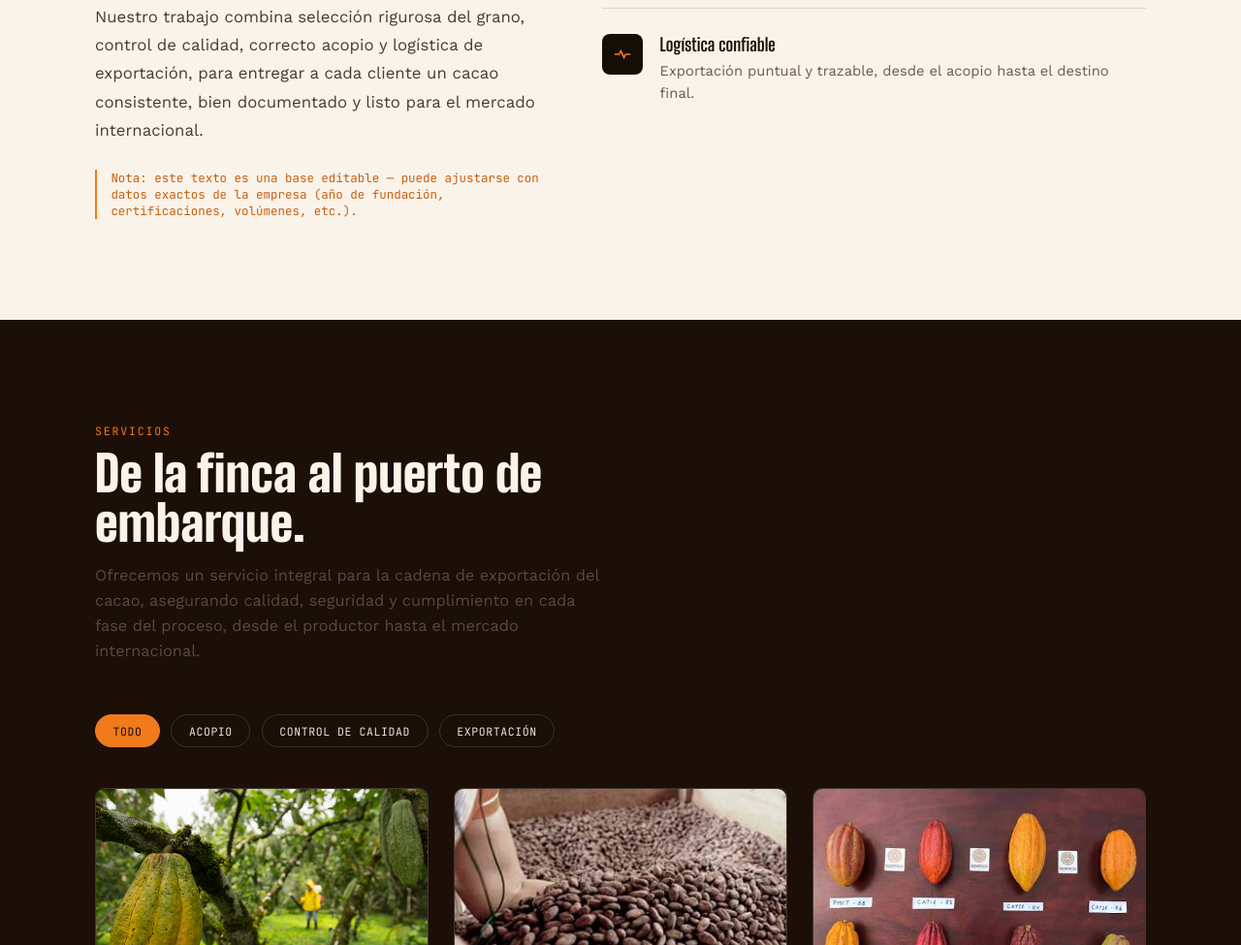
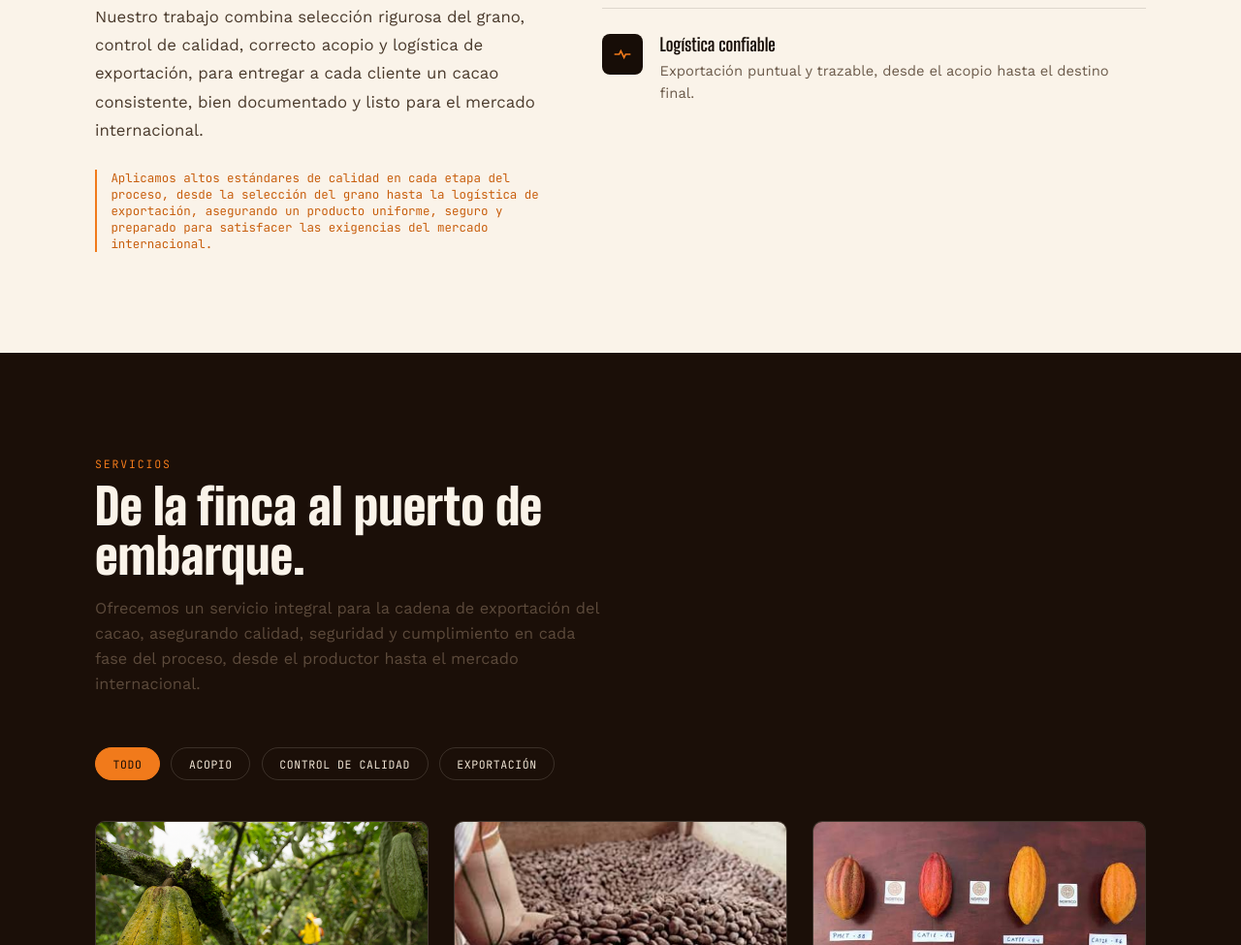
Before and after one commit to alexisdelrosario671-cmd/ILQ, a plain HTML site: page index.html in a window 1280 px wide. Shown: the part 1449-2424 px from the top of the page at 97% size. Drawn offline with nearby package versions, Linux system fonts and the light colour scheme.

```diff
--- a/index.html
+++ b/index.html
@@ -766,7 +766,7 @@
           logística de exportación, para entregar a cada cliente un cacao consistente, bien documentado
           y listo para el mercado internacional.
         </p>
-        <div class="note">Nota: este texto es una base editable — puede ajustarse con datos exactos de la empresa (año de fundación, certificaciones, volúmenes, etc.).</div>
+        <div class="note">Aplicamos altos estándares de calidad en cada etapa del proceso, desde la selección del grano hasta la logística de exportación, asegurando un producto uniforme, seguro y preparado para satisfacer las exigencias del mercado internacional.</div>
       </div>
 
       <div class="value-list">
```
